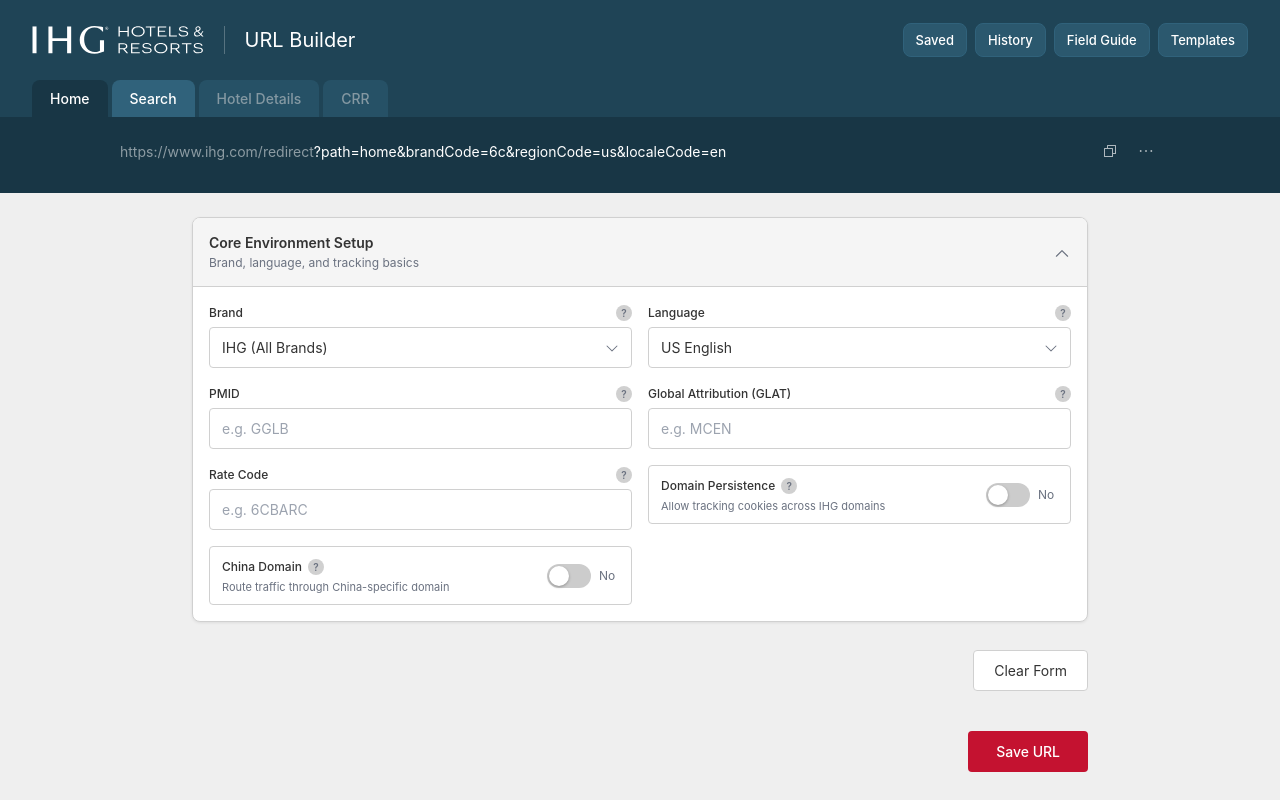
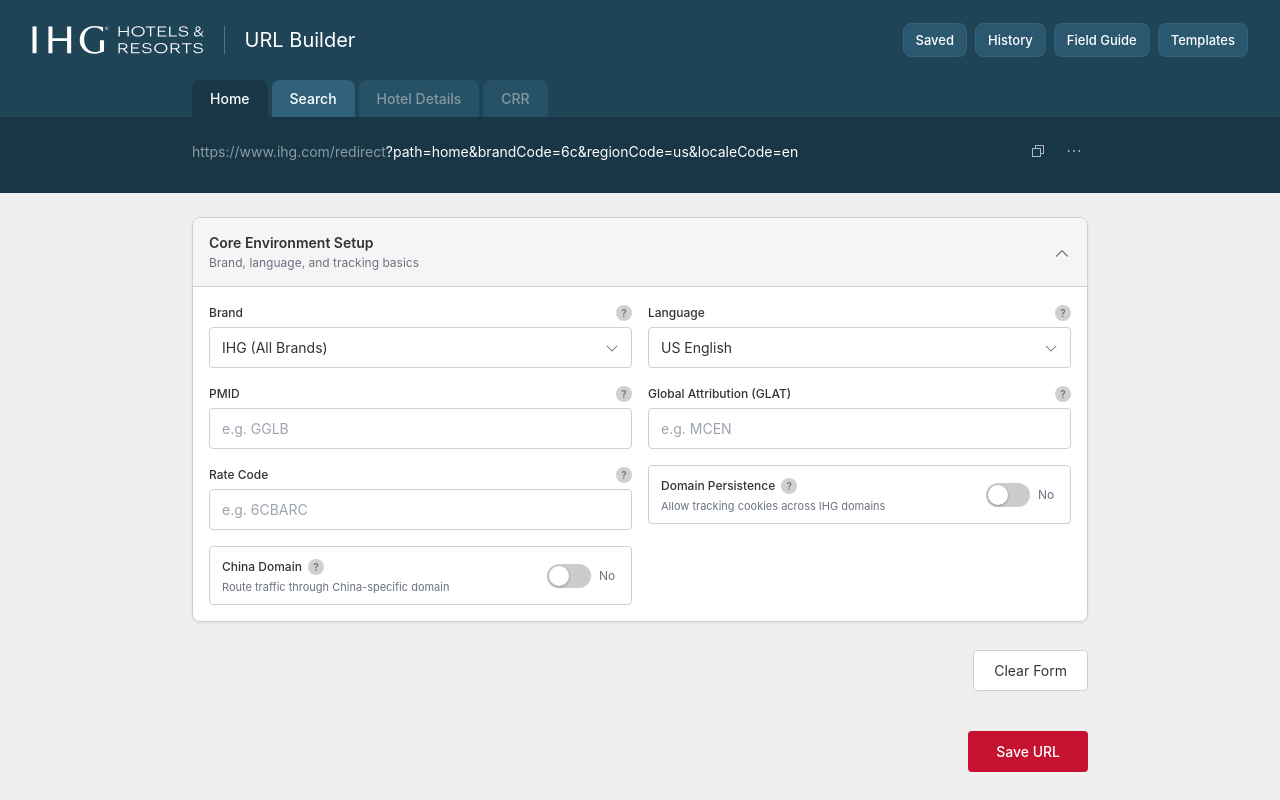
Before and after one commit to mnizinski79/url-builder, an Angular app: page / in a window 1280 px wide. Built offline with nearby package versions, Linux system fonts and the light colour scheme.

Commit message:
fix: constrain tab bar and URL bar to 960px max-width to align with form content

```diff
--- a/src/app/components/tab-bar/tab-bar.component.css
+++ b/src/app/components/tab-bar/tab-bar.component.css
@@ -1,11 +1,14 @@
 .tab-bar-wrapper {
   background: var(--color-navy);
-  padding: 0 32px;
   display: flex;
   align-items: flex-end;
 }
 
 .tab-bar {
+  max-width: 960px;
+  width: 100%;
+  margin: 0 auto;
+  padding: 0 32px;
   display: flex;
   gap: 4px;
 }
--- a/src/app/components/url-bar/url-bar.component.css
+++ b/src/app/components/url-bar/url-bar.component.css
@@ -11,7 +11,7 @@
   display: flex;
   align-items: center;
   gap: 12px;
-  max-width: 1040px;
+  max-width: 896px;
   margin: 0 auto;
 }
 
```
